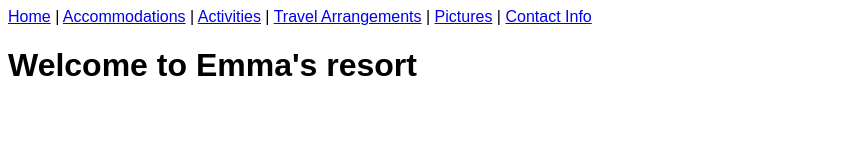
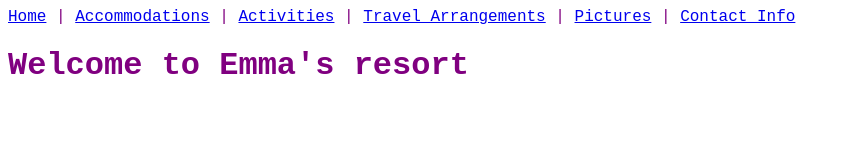
Before and after one commit to EmmaHHellman/Resort, a plain HTML site: page index.html in a window 1280 px wide. Shown: the whole page, without its empty margins (0-850 px from the left). Drawn offline with Linux system fonts and the light colour scheme.

Commit message:
add purple theme styles

```diff
--- a/styles.css
+++ b/styles.css
@@ -1,4 +1,4 @@
 body {
-  font-family: Arial, Helvetica, sans-serif;
-  color: black;
+  font-family: "Courier New", Courier, monospace;
+  color: purple;
 }
```
